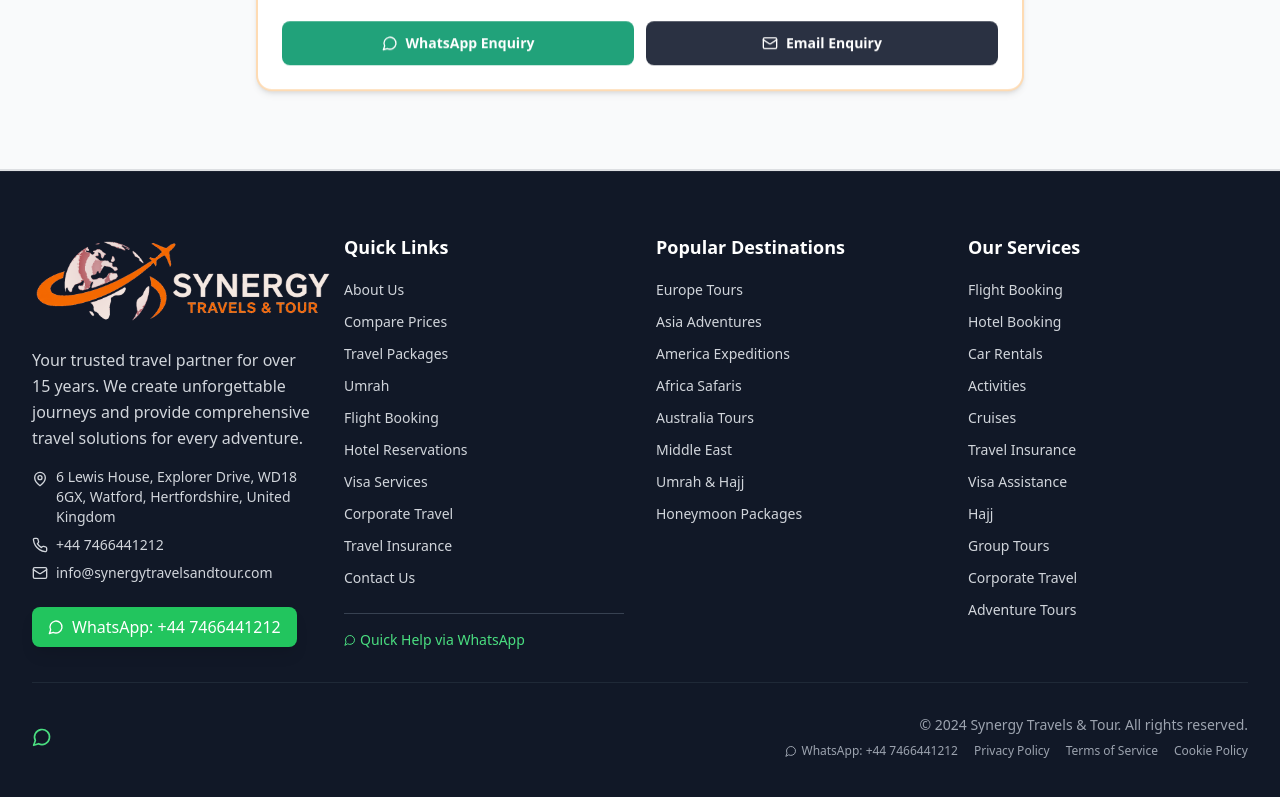
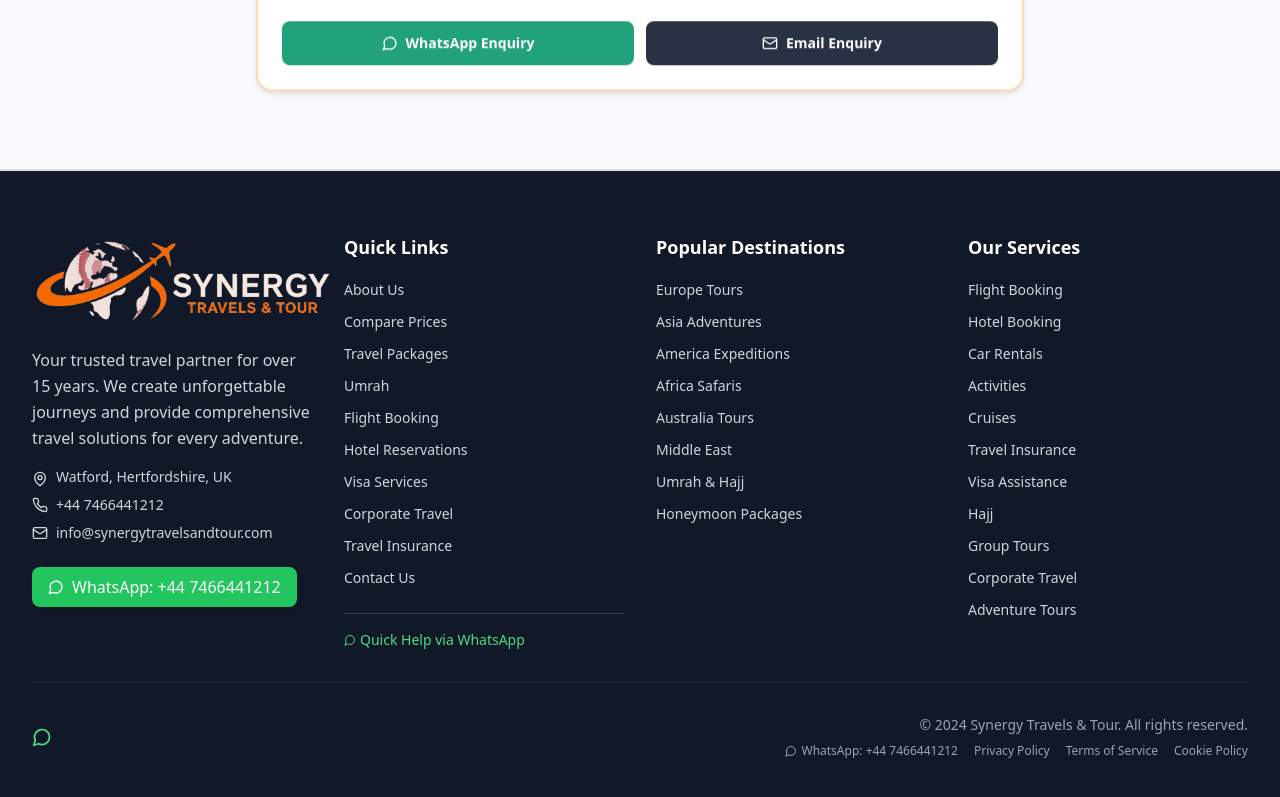
Before and after one commit to synergytravelsfsd-dotcom/synergytravels-main, a React (Vite) app: page / in a window 1280 px wide. Shown: the part 8138-8935 px from the top of the page. Built offline with nearby package versions, Linux system fonts and the light colour scheme; no server answers.

Commit message:
Show only Watford, Hertfordshire, UK as the public location.
Remove the street address and postcode from the footer and structured data.

Co-authored-by: Cursor <cursoragent@cursor.com>

```diff
--- a/index.html
+++ b/index.html
@@ -64,10 +64,8 @@
       "email": "info@synergytravelsandtour.com",
       "address": {
         "@type": "PostalAddress",
-        "streetAddress": "6 Lewis House, Explorer Drive",
         "addressLocality": "Watford",
         "addressRegion": "Hertfordshire",
-        "postalCode": "WD18 6GX",
         "addressCountry": "GB"
       },
       "geo": {
--- a/src/components/Footer.tsx
+++ b/src/components/Footer.tsx
@@ -101,13 +101,13 @@ export const Footer: React.FC<FooterProps> = ({ onLogoClick }) => {
               <div className="flex items-start space-x-2 text-gray-300">
                 <MapPin className="h-4 w-4 mt-1 flex-shrink-0" />
                 <a
-                  href="https://maps.google.com/?q=6+Lewis+House,+Explorer+Drive,+WD18+6GX,+Watford,+Hertfordshire,+United+Kingdom"
+                  href="https://maps.google.com/?q=Watford,+Hertfordshire,+UK"
                   target="_blank"
                   rel="noopener noreferrer"
                   className="text-sm hover:text-white transition-colors"
-                  aria-label="Open address in Google Maps"
+                  aria-label="Open location in Google Maps"
                 >
-                  6 Lewis House, Explorer Drive, WD18 6GX, Watford, Hertfordshire, United Kingdom
+                  Watford, Hertfordshire, UK
                 </a>
               </div>
               <div className="flex items-center space-x-2 text-gray-300">
```
